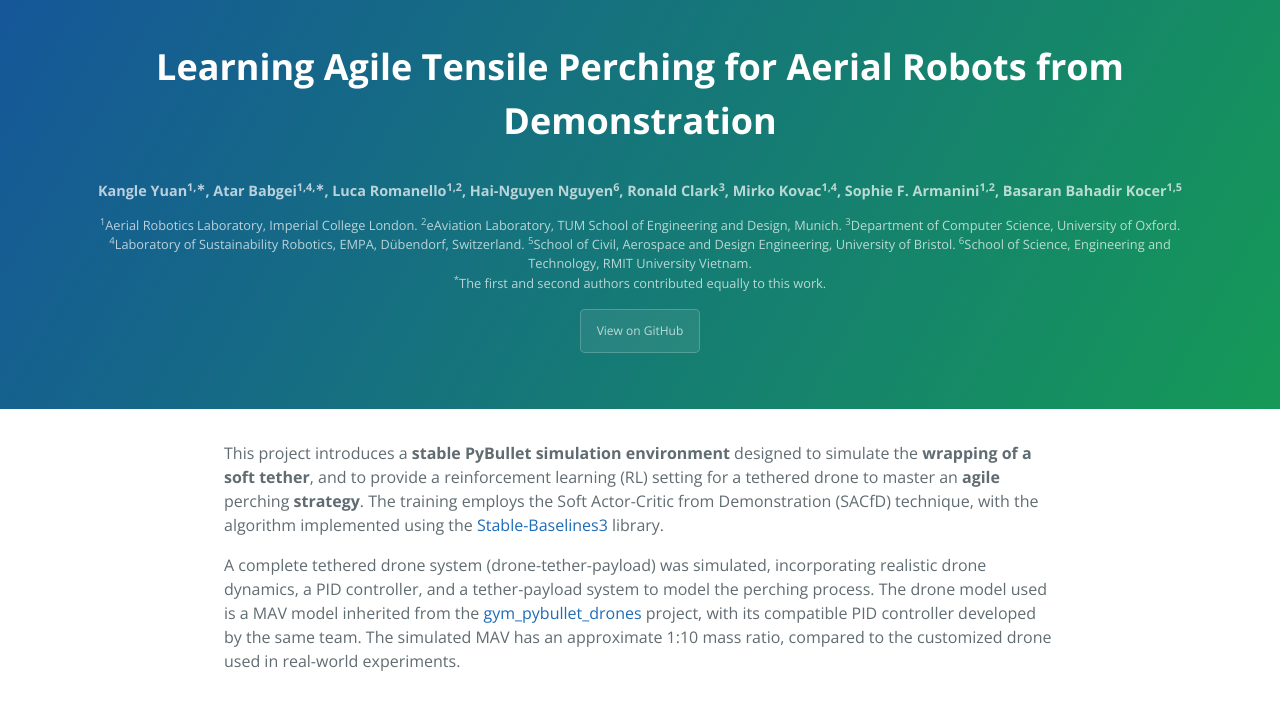
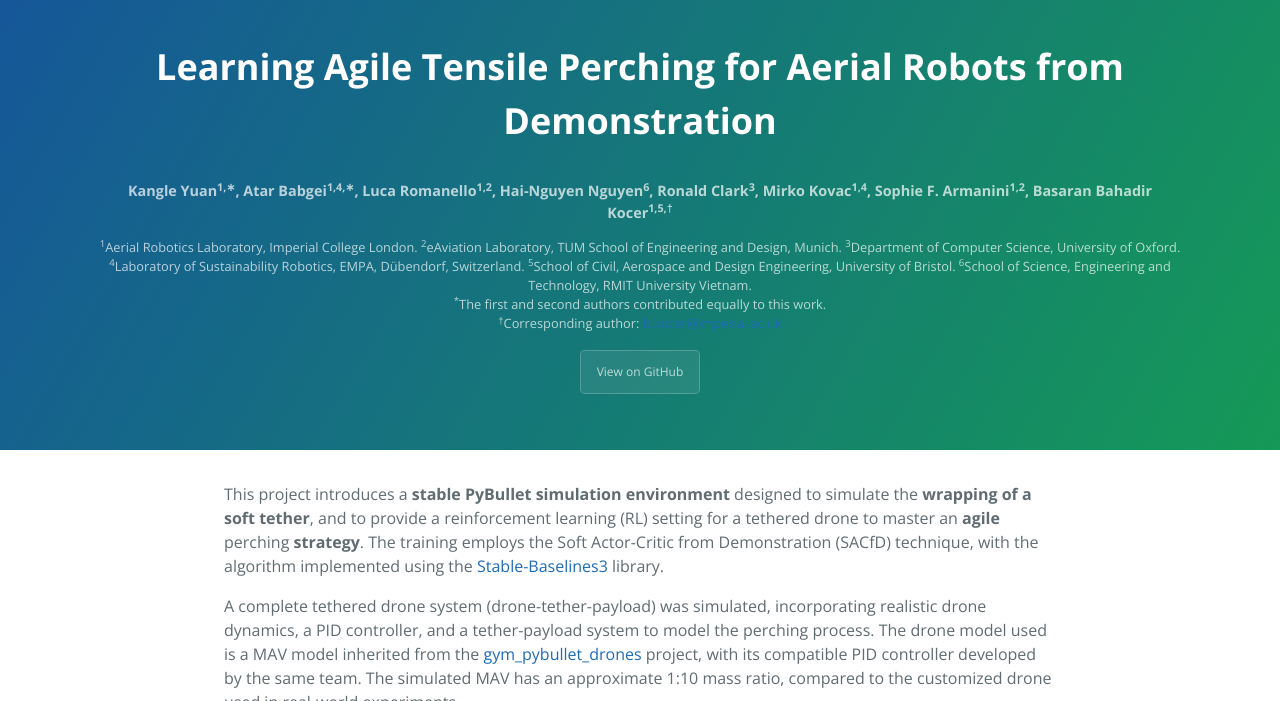
Before and after one commit to kyrran/AerialRobotics_Display, a Jekyll site: the page built from index.md, in a window 1280 px wide and 900 px high, cut to the strip 0-701 px from the top of the window. Built offline with Jekyll 4.4.1, drawn with Linux system fonts in a browser that asks for light colours; our own code applies the rules of GitHub Pages for plain Markdown files; the repository's description, which GitHub fills in, is left out.

Commit message:
added corresponding auhtor

```diff
--- a/_layouts/default.html
+++ b/_layouts/default.html
@@ -21,7 +21,7 @@
 
       <div class="author-block">
         <p class="authors">
-          Kangle Yuan<sup>1,∗</sup>, Atar Babgei<sup>1,4,∗</sup>, Luca Romanello<sup>1,2</sup>, Hai-Nguyen Nguyen<sup>6</sup>, Ronald Clark<sup>3</sup>, Mirko Kovac<sup>1,4</sup>, Sophie F. Armanini<sup>1,2</sup>, Basaran Bahadir Kocer<sup>1,5</sup>
+          Kangle Yuan<sup>1,∗</sup>, Atar Babgei<sup>1,4,∗</sup>, Luca Romanello<sup>1,2</sup>, Hai-Nguyen Nguyen<sup>6</sup>, Ronald Clark<sup>3</sup>, Mirko Kovac<sup>1,4</sup>, Sophie F. Armanini<sup>1,2</sup>, Basaran Bahadir Kocer<sup>1,5,†</sup>
         </p>
         <p class="affiliations">
           <sup>1</sup>Aerial Robotics Laboratory, Imperial College London.
@@ -32,6 +32,8 @@
           <sup>6</sup>School of Science, Engineering and Technology, RMIT University Vietnam.
           <br>
           <sup>*</sup>The first and second authors contributed equally to this work.
+          <br>
+          <sup>†</sup>Corresponding author: <a href="mailto:b.kocer@imperial.ac.uk">b.kocer@imperial.ac.uk</a>
         </p>
       </div>
 
```
